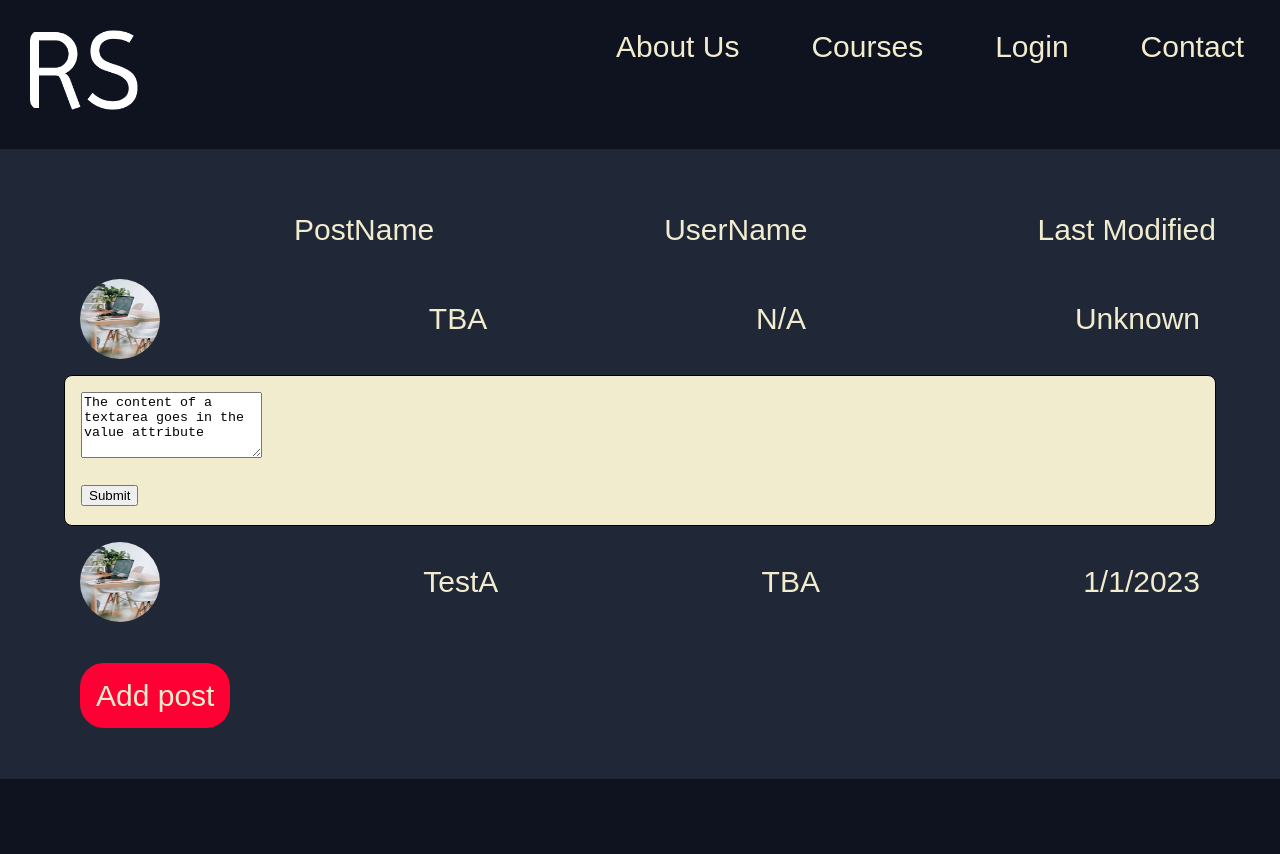
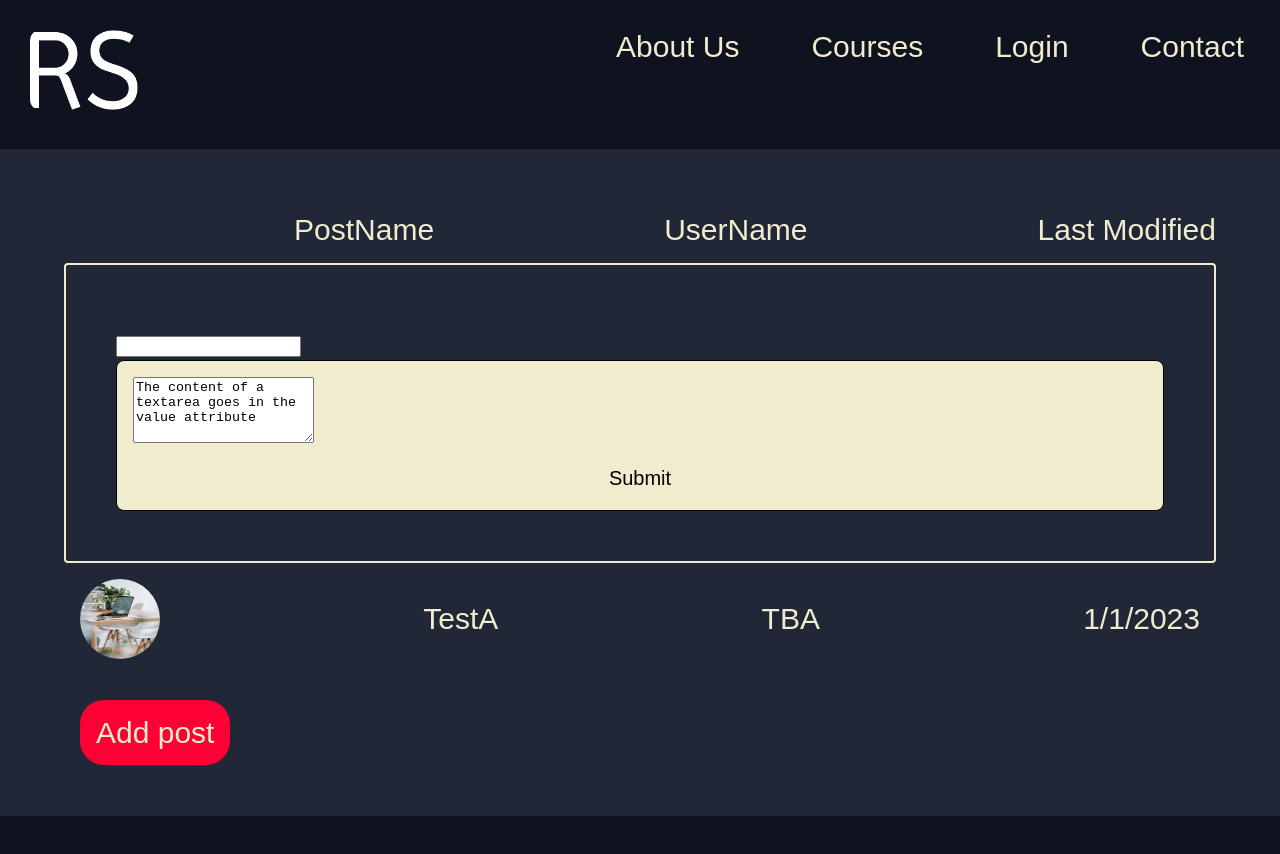
Before and after one commit to eihposadnama/realsupportacademy, a Next.js app: page /forum in a window 1280 px wide. Both pictures are taken after a click on the link "Add post". Shown: the top 854 px of the page. Built offline with nearby package versions, Linux system fonts and the light colour scheme.

Commit message:
Add files via upload

```diff
--- a/src/components/components/ForumAddPost/forumAddPost.js
+++ b/src/components/components/ForumAddPost/forumAddPost.js
@@ -8,21 +8,31 @@ export default function ForumAddPost(props){
         "The content of a textarea goes in the value attribute"
     );
 
+    const [textTitle, setTextTitle] = useState(
+        "Dummy Title"
+    );
+
     const handleChange = (event) => {
         setTextarea(event.target.value)
     };
 
+    const handleTitle = (event) => {
+        setTextTitle(event.target.value)
+    };
+
+    let headerPost = props.WithTitle ? <ForumTopic PostName={props.PostName} UserName={props.UserName} Date={props.Date}/> : <input onChange={handleTitle}/>;
+    let currentTitle = props.WithTitle ? props.PostName: textTitle;
 
     return(
-        <div className="Forum-Post">
-            <ForumTopic PostName={props.PostName} UserName={props.UserName} Date={props.Date}/>
-            <form className="Message-data" onSubmit={props.onClick}>
+        <form className="Forum-Post" onSubmit={props.onClick}>
+            {headerPost}
+            <div className="Message-data" >
                 <div className="Message-text">
                     <textarea value={textarea} rows="4" onChange={handleChange} />
                 </div>
-                <button type="Submit" onClick={props.onClick}>Submit</button>
-            </form>
-        </div>
+                <button type="Submit" onClick={(currentTitle,textarea)=>props.onClick}>Submit</button>
+            </div>
+        </form>
 
     );
 }
```
